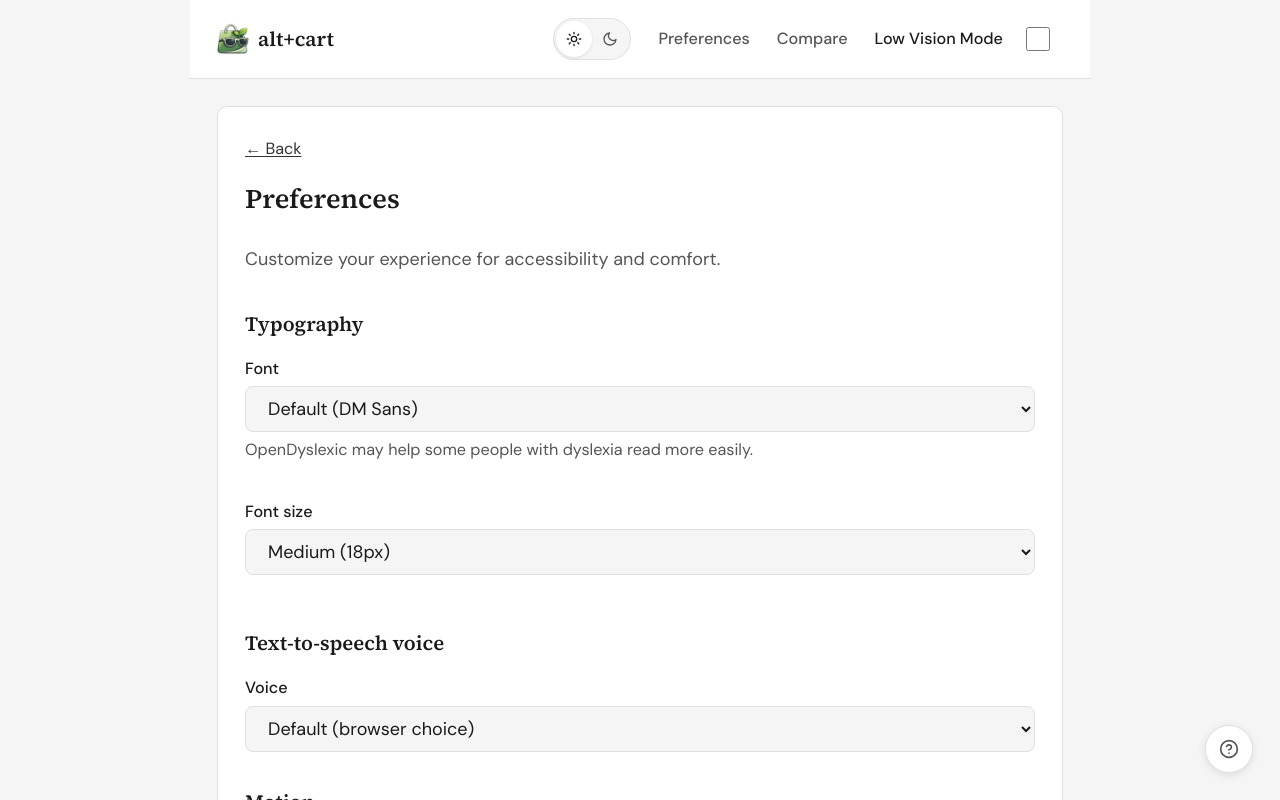
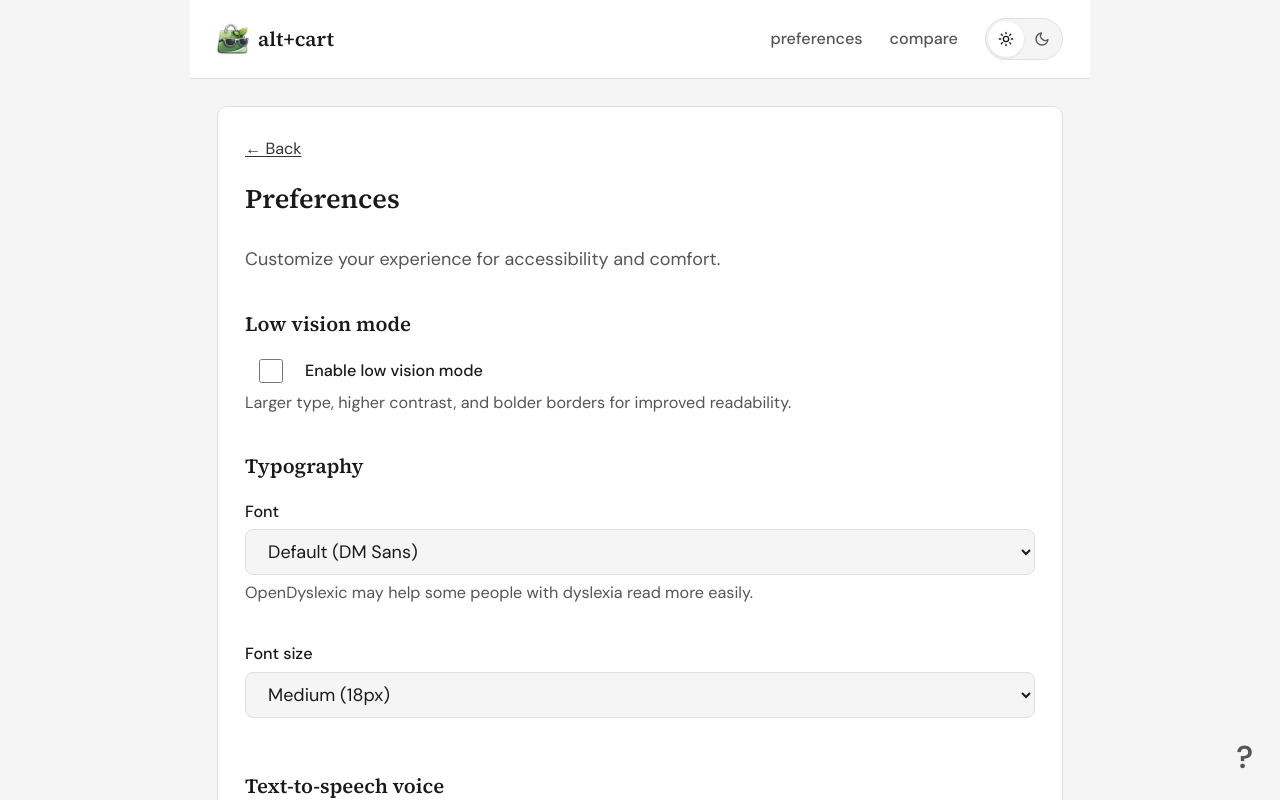
Before and after one commit to Supernova-45/Alt-Cart, a React (Vite) app in the folder web/: page /preferences in a window 1280 px wide. Shown: the top 800 px of the page. Built offline with nearby package versions, Linux system fonts and the light colour scheme.

Commit message:
style changes

```diff
--- a/web/src/components/HelpButton.tsx
+++ b/web/src/components/HelpButton.tsx
@@ -11,13 +11,7 @@ export function HelpButton({ onClick }: HelpButtonProps) {
       aria-label="Help. Press Alt and question mark to open or close."
       title="Help (Alt + ?)"
     >
-      <span className="help-fab__icon" aria-hidden>
-        <svg width="20" height="20" viewBox="0 0 24 24" fill="none" stroke="currentColor" strokeWidth="2" strokeLinecap="round" strokeLinejoin="round">
-          <circle cx="12" cy="12" r="10" />
-          <path d="M9.09 9a3 3 0 0 1 5.83 1c0 2-3 3-3 3" />
-          <line x1="12" y1="17" x2="12.01" y2="17" />
-        </svg>
-      </span>
+      <span className="help-fab__icon" aria-hidden>?</span>
     </button>
   );
 }
--- a/web/src/components/Shell.tsx
+++ b/web/src/components/Shell.tsx
@@ -1,7 +1,6 @@
 import { useState, useEffect } from "react";
 import { SkipLink } from "./SkipLink";
 import { TopBar } from "./TopBar";
-import { getLowVision, setLowVision } from "../lib/lowVision";
 import { getTheme, setTheme, type Theme } from "../lib/theme";
 import { getPreferences } from "../lib/accessibilityPreferences";
 import { setVoice } from "../lib/tts";
@@ -21,10 +20,10 @@ function applyAccessibilityPreferences(): void {
   if (prefs.reducedMotion === "on") document.body.classList.add("preferences-reduced-motion-on");
   if (prefs.reducedMotion === "off") document.body.classList.add("preferences-reduced-motion-off");
   document.body.classList.toggle("preferences-highlight-focus", prefs.highlightFocus);
+  document.body.classList.toggle("low-vision", prefs.lowVision);
 }
 
 export function Shell({ children }: { children: React.ReactNode }) {
-  const [lowVision, setLowVisionState] = useState(() => getLowVision());
   const [theme, setThemeState] = useState<Theme>(() => getTheme());
   const [ttsCaptions, setTtsCaptions] = useState(() => getPreferences().ttsCaptions);
   const [helpOpen, setHelpOpen] = useState(false);
@@ -52,16 +51,6 @@ export function Shell({ children }: { children: React.ReactNode }) {
 
   useEffect(() => {
     if (typeof document !== "undefined") {
-      if (lowVision) {
-        document.body.classList.add("low-vision");
-      } else {
-        document.body.classList.remove("low-vision");
-      }
-    }
-  }, [lowVision]);
-
-  useEffect(() => {
-    if (typeof document !== "undefined") {
       if (theme === "dark") {
         document.body.classList.add("theme-dark");
       } else {
@@ -69,11 +58,6 @@ export function Shell({ children }: { children: React.ReactNode }) {
       }
     }
   }, [theme]);
-
-  const handleLowVisionChange = (enabled: boolean) => {
-    setLowVision(enabled);
-    setLowVisionState(enabled);
-  };
 
   const handleThemeChange = (next: Theme) => {
     setTheme(next);
@@ -83,12 +67,7 @@ export function Shell({ children }: { children: React.ReactNode }) {
   return (
     <div className="shell">
       <SkipLink />
-      <TopBar
-        lowVision={lowVision}
-        onLowVisionChange={handleLowVisionChange}
-        theme={theme}
-        onThemeChange={handleThemeChange}
-      />
+      <TopBar theme={theme} onThemeChange={handleThemeChange} />
       <main id="content" className="shell__main" role="main" tabIndex={-1}>
         {children}
       </main>
--- a/web/src/components/TopBar.tsx
+++ b/web/src/components/TopBar.tsx
@@ -5,13 +5,9 @@ import type { Theme } from "../lib/theme";
 import { ThemeToggle } from "./ThemeToggle";
 
 export function TopBar({
-  lowVision,
-  onLowVisionChange,
   theme,
   onThemeChange,
 }: {
-  lowVision: boolean;
-  onLowVisionChange: (enabled: boolean) => void;
   theme: Theme;
   onThemeChange: (theme: Theme) => void;
 }) {
@@ -29,30 +25,17 @@ export function TopBar({
         alt+cart
       </Link>
       <div className="top-bar__actions">
-        <ThemeToggle theme={theme} onChange={onThemeChange} />
         <Link to="/preferences" className="top-bar__compare" aria-label="Preferences">
-          Preferences
+          preferences
         </Link>
         <Link
           to={getCompareUrl()}
           className="top-bar__compare"
           aria-label={compareCount > 0 ? `Compare ${compareCount} product${compareCount !== 1 ? "s" : ""}` : "Compare products"}
         >
-          Compare{compareCount > 0 ? ` (${compareCount})` : ""}
+          compare{compareCount > 0 ? ` (${compareCount})` : ""}
         </Link>
-        <div className="toggle">
-        <label htmlFor="low-vision-toggle" className="toggle__label">
-          Low Vision Mode
-        </label>
-        <input
-          id="low-vision-toggle"
-          type="checkbox"
-          className="toggle__input"
-          checked={lowVision}
-          onChange={(e) => onLowVisionChange(e.target.checked)}
-          aria-label="Toggle low vision mode"
-        />
-        </div>
+        <ThemeToggle theme={theme} onChange={onThemeChange} />
       </div>
     </header>
   );
--- a/web/src/lib/accessibilityPreferences.ts
+++ b/web/src/lib/accessibilityPreferences.ts
@@ -9,6 +9,7 @@ export interface AccessibilityPreferences {
   reducedMotion: ReducedMotion;
   highlightFocus: boolean;
   ttsCaptions: boolean;
+  lowVision: boolean;
 }
 
 const PREFERENCES_KEY = "altcart-accessibility-preferences";
@@ -20,14 +21,16 @@ const DEFAULTS: AccessibilityPreferences = {
   reducedMotion: "auto",
   highlightFocus: false,
   ttsCaptions: true,
+  lowVision: false,
 };
 
 function loadFromStorage(): AccessibilityPreferences {
   if (typeof window === "undefined") return { ...DEFAULTS };
   try {
     const raw = localStorage.getItem(PREFERENCES_KEY);
-    if (!raw) return { ...DEFAULTS };
-    const parsed = JSON.parse(raw) as Partial<AccessibilityPreferences>;
+    const parsed = raw ? (JSON.parse(raw) as Partial<AccessibilityPreferences>) : {};
+    const lowVisionFallback =
+      parsed.lowVision ?? (typeof window !== "undefined" && localStorage.getItem("altcart-low-vision") === "true");
     return {
       fontFamily: parsed.fontFamily ?? DEFAULTS.fontFamily,
       fontSize: parsed.fontSize ?? DEFAULTS.fontSize,
@@ -35,6 +38,7 @@ function loadFromStorage(): AccessibilityPreferences {
       reducedMotion: parsed.reducedMotion ?? DEFAULTS.reducedMotion,
       highlightFocus: parsed.highlightFocus ?? DEFAULTS.highlightFocus,
       ttsCaptions: parsed.ttsCaptions ?? DEFAULTS.ttsCaptions,
+      lowVision: parsed.lowVision ?? lowVisionFallback ?? DEFAULTS.lowVision,
     };
   } catch {
     return { ...DEFAULTS };
--- a/web/src/routes/Preferences.tsx
+++ b/web/src/routes/Preferences.tsx
@@ -75,6 +75,32 @@ export function Preferences() {
       <p style={{ marginBottom: "var(--space-xl)", color: "var(--color-text-muted)" }}>
         Customize your experience for accessibility and comfort.
       </p>
+
+      <section aria-labelledby="prefs-low-vision-heading" style={{ marginBottom: "var(--space-xl)" }}>
+        <h2 id="prefs-low-vision-heading" style={{ fontSize: "var(--text-lg)", marginBottom: "var(--space-md)" }}>
+          Low vision mode
+        </h2>
+        <div className="toggle">
+          <input
+            id="prefs-low-vision"
+            type="checkbox"
+            className="toggle__input"
+            checked={prefs.lowVision}
+            onChange={(e) => {
+              const v = e.target.checked;
+              setPreference("lowVision", v);
+              setPrefs((p) => ({ ...p, lowVision: v }));
+            }}
+            aria-describedby="prefs-low-vision-desc"
+          />
+          <label htmlFor="prefs-low-vision" className="toggle__label">
+            Enable low vision mode
+          </label>
+        </div>
+        <p id="prefs-low-vision-desc" style={{ margin: "var(--space-xs) 0 0", fontSize: "var(--text-sm)", color: "var(--color-text-muted)" }}>
+          Larger type, higher contrast, and bolder borders for improved readability.
+        </p>
+      </section>
 
       <section aria-labelledby="prefs-font-heading" style={{ marginBottom: "var(--space-xl)" }}>
         <h2 id="prefs-font-heading" style={{ fontSize: "var(--text-lg)", marginBottom: "var(--space-md)" }}>
--- a/web/src/styles/components.css
+++ b/web/src/styles/components.css
@@ -127,30 +127,26 @@ body.theme-dark .theme-pill__option--active {
   position: fixed;
   bottom: var(--space-lg);
   right: var(--space-lg);
-  width: 48px;
-  height: 48px;
   padding: 0;
   display: flex;
   align-items: center;
   justify-content: center;
-  background: var(--color-surface);
-  border: 1px solid var(--color-border);
-  border-radius: 50%;
+  background: transparent;
+  border: none;
   cursor: pointer;
   color: var(--color-text-muted);
-  box-shadow: 0 2px 8px rgba(0, 0, 0, 0.1);
   z-index: 40;
 }
 
 .help-fab:hover {
   color: var(--color-text);
-  box-shadow: 0 2px 12px rgba(0, 0, 0, 0.15);
 }
 
 .help-fab__icon {
-  display: flex;
-  align-items: center;
-  justify-content: center;
+  font-size: 1.75rem;
+  font-weight: 600;
+  font-family: var(--font-sans);
+  line-height: 1;
 }
 
 .product-list {
```
